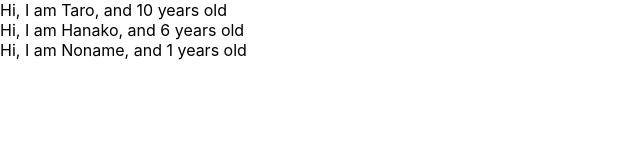
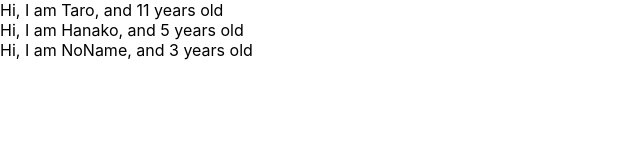
Before and after one commit to kazuki-yajima-kreis/react-redux-crud-application, a React (Create React App) app: page / in a window 1280 px wide. Shown: the top 160 px of the page, without its empty margins (0-640 px from the left). Built offline with nearby package versions, Linux system fonts and the light colour scheme.

Commit message:
learn prop-types

```diff
--- a/src/App.js
+++ b/src/App.js
@@ -1,11 +1,12 @@
 import React from "react";
+import PropTypes from 'prop-types';
 
 
 const App = () => {
   const profiles = [
-    {name : "Taro",age: 10},
-    {name: "Hanako",age: 6},
-    {name: "Noname"},
+    {name : "Taro",age: 11},
+    {name: "Hanako",age: 5},
+    {name: "NoName",age: 3}
   ]
   return (
     <div>
@@ -22,7 +23,8 @@
   return <div>Hi, I am {props.name}, and {props.age} years old</div>
 }
 
-User.defaultProps = {
-  age:1
+User.propTypes = {
+  name: PropTypes.string,
+  age: PropTypes.number.isRequired
 }
 export default App;
```
